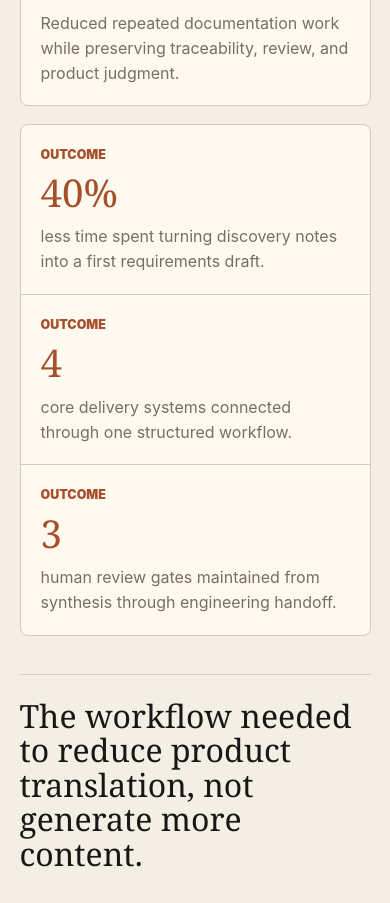
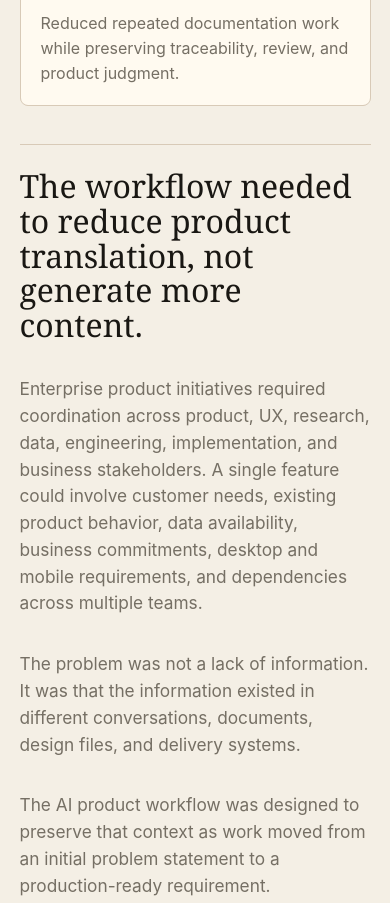
Before and after one commit to Rshea05/rshea05-portfolio, a plain HTML site: page projects/ai-product-workflows/index.html in a window 390 px wide. Shown: the part 1140-2043 px from the top of the page. Drawn offline with Linux system fonts and the light colour scheme.

Commit message:
Updates to cards

```diff
--- a/css/site.css
+++ b/css/site.css
@@ -627,17 +627,6 @@ q,
   border: 1px solid var(--line);
   border-radius: 8px;
   background: var(--line);
-}
-
-.project-snapshot.outcome-snapshot {
-  grid-template-columns: repeat(3, minmax(0, 1fr));
-  margin-top: calc(clamp(38px, 7vw, 76px) * -0.55);
-}
-
-.project-snapshot.outcome-snapshot strong {
-  color: var(--accent);
-  font-size: clamp(2.4rem, 4.8vw, 4.3rem);
-  line-height: 0.95;
 }
 
 .project-snapshot article,
@@ -1462,10 +1451,6 @@ q,
     display: none;
   }
 
-  .project-snapshot.outcome-snapshot {
-    grid-template-columns: repeat(2, minmax(0, 1fr));
-  }
-
   .brew-screen-grid,
   .source-artifact-grid,
   .agronomy-artifacts,
@@ -1516,10 +1501,6 @@ q,
     justify-content: flex-start;
   }
 
-  .project-snapshot.outcome-snapshot {
-    grid-template-columns: 1fr;
-  }
-
   .case-summary-list.outcome-metrics {
     grid-template-columns: 1fr;
   }
--- a/projects/ai-product-workflows/index.html
+++ b/projects/ai-product-workflows/index.html
@@ -42,24 +42,6 @@
           <span>Outcome</span>
           <strong>A more connected path to engineering</strong>
           <p>Reduced repeated documentation work while preserving traceability, review, and product judgment.</p>
-        </article>
-      </section>
-
-      <section class="project-snapshot outcome-snapshot" aria-label="Project outcomes">
-        <article>
-          <span>Outcome</span>
-          <strong>40%</strong>
-          <p>less time spent turning discovery notes into a first requirements draft.</p>
-        </article>
-        <article>
-          <span>Outcome</span>
-          <strong>4</strong>
-          <p>core delivery systems connected through one structured workflow.</p>
-        </article>
-        <article>
-          <span>Outcome</span>
-          <strong>3</strong>
-          <p>human review gates maintained from synthesis through engineering handoff.</p>
         </article>
       </section>
 
```
Also changed, not shown: projects/agronomic-dashboard/index.html (+0 -18 lines), projects/carbon-service-blueprint/index.html (+0 -18 lines), projects/enterprise-ux-systems/index.html (+0 -18 lines).
